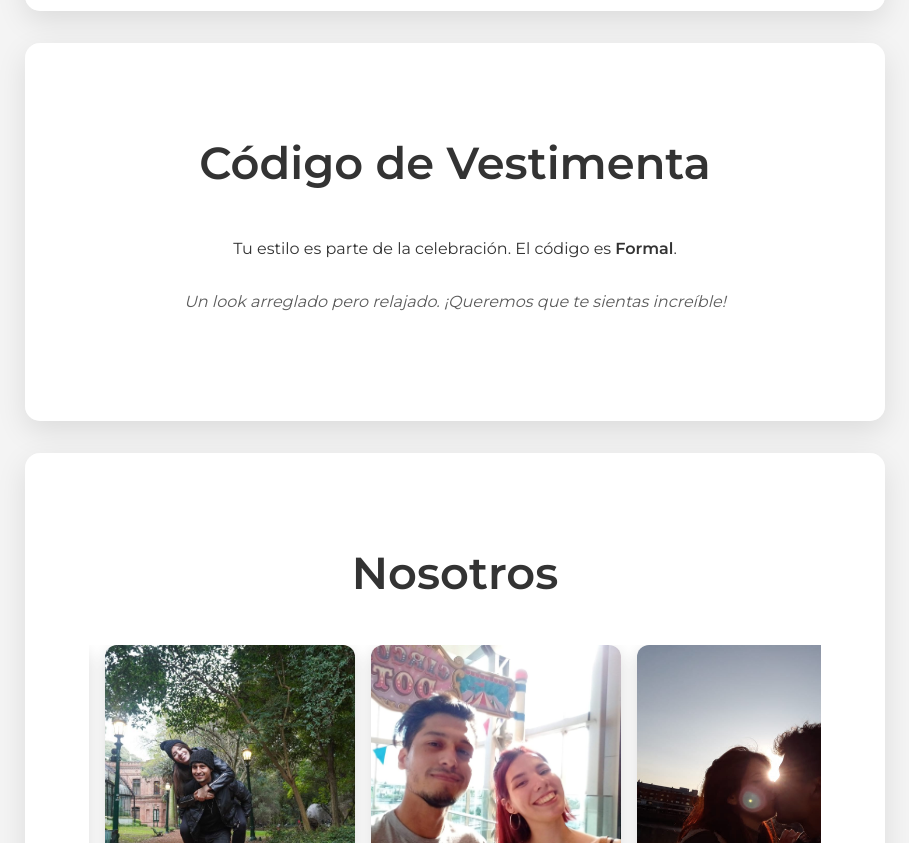
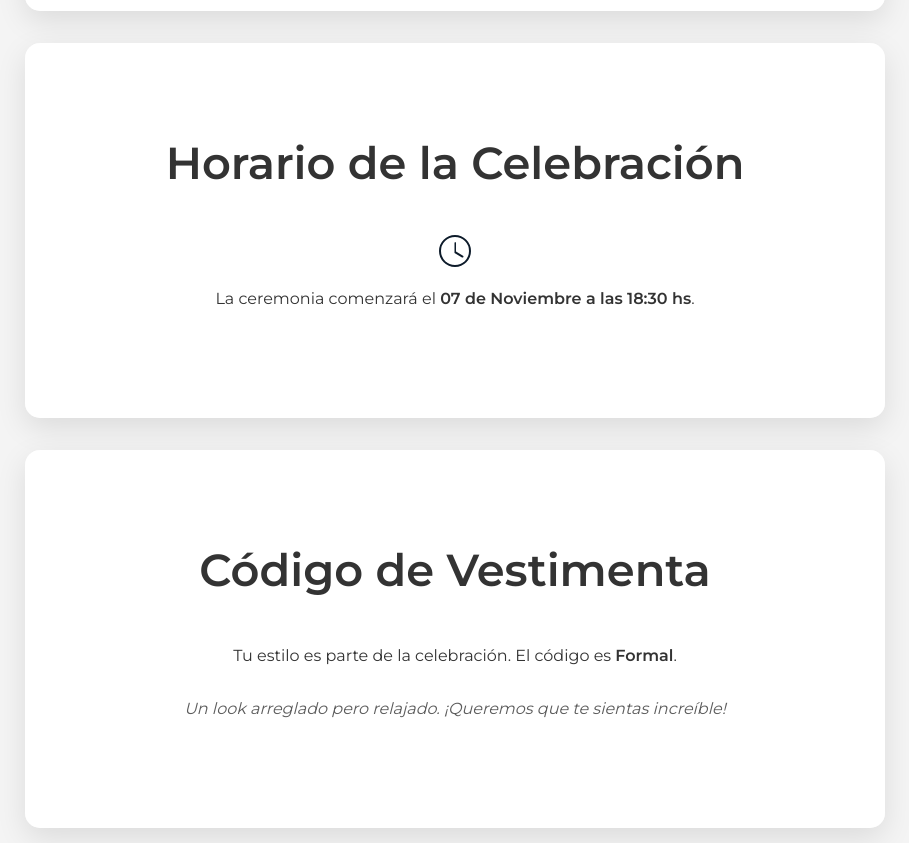
Before and after one commit to yovi983923/Giovanna-y-Leandro, a plain HTML site: page index.html in a window 1280 px wide. Shown: the part 2433-3276 px from the top of the page, without its empty margins (185-1094 px from the left). Drawn offline with nearby package versions, Linux system fonts and the light colour scheme.

Commit message:
Add files via upload

```diff
--- a/index.html
+++ b/index.html
@@ -74,6 +74,22 @@
             <a href="https://www.google.com/maps/place/Hip%C3%B3lito+Yrigoyen+1283,+B1744COA+Moreno,+Provincia+de+Buenos+Aires/@-34.6529473,-58.8003746,17z/data=!3m1!4b1!4m5!3m4!1s0x95bc9459a70f65dd:0xe7729e2f4653b7ed!8m2!3d-34.6529473!4d-58.7977997?entry=ttu&g_ep=EgoyMDI1MDkxNC4wIKXMDSoASAFQAw%3D%3D" target="_blank" class="styled-button">Ver en Google Maps</a>
         </section>
 
+    <section id="schedule" class="section card-section hidden">
+    <h2>Horario de la Celebración</h2>
+    <div class="schedule-container">
+        <span class="schedule-icon">
+            <!-- Ícono de reloj SVG -->
+            <svg xmlns="http://www.w3.org/2000/svg" width="32" height="32" fill="currentColor" viewBox="0 0 16 16">
+                <path d="M8 3.5a.5.5 0 0 1 .5.5v4.25l3.5 2.1a.5.5 0 1 1-.5.866l-3.75-2.25V4a.5.5 0 0 1 .5-.5z"/>
+                <path d="M8 16A8 8 0 1 0 8 0a8 8 0 0 0 0 16zm0-1A7 7 0 1 1 8 1a7 7 0 0 1 0 14z"/>
+            </svg>
+        </span>
+        <p class="event-intro">La ceremonia comenzará el <strong>07 de Noviembre a las 18:30 hs</strong>.</p>
+    </div>
+</section>
+
+
+
         <section id="dress-code" class="section card-section hidden">
             <h2>Código de Vestimenta</h2>
             <p>Tu estilo es parte de la celebración. El código es <strong>Formal</strong>.</p>
--- a/style.css
+++ b/style.css
@@ -406,3 +406,19 @@ footer p { font-family: var(--font-headings); font-size: 1.4rem; }
         background-position: -40 top; /* mueve la imagen hacia la izquierda */
     }
 }
+
+.schedule-container {
+    display: flex;
+    flex-direction: column; /* ícono arriba del texto */
+    align-items: center; /* centrado horizontal */
+    gap: 0.5rem;
+}
+
+.schedule-icon {
+    color: var(--primary-color); /* azul consistente con la página */
+}
+
+.schedule-icon svg {
+    width: 32px;
+    height: 32px;
+}
```
